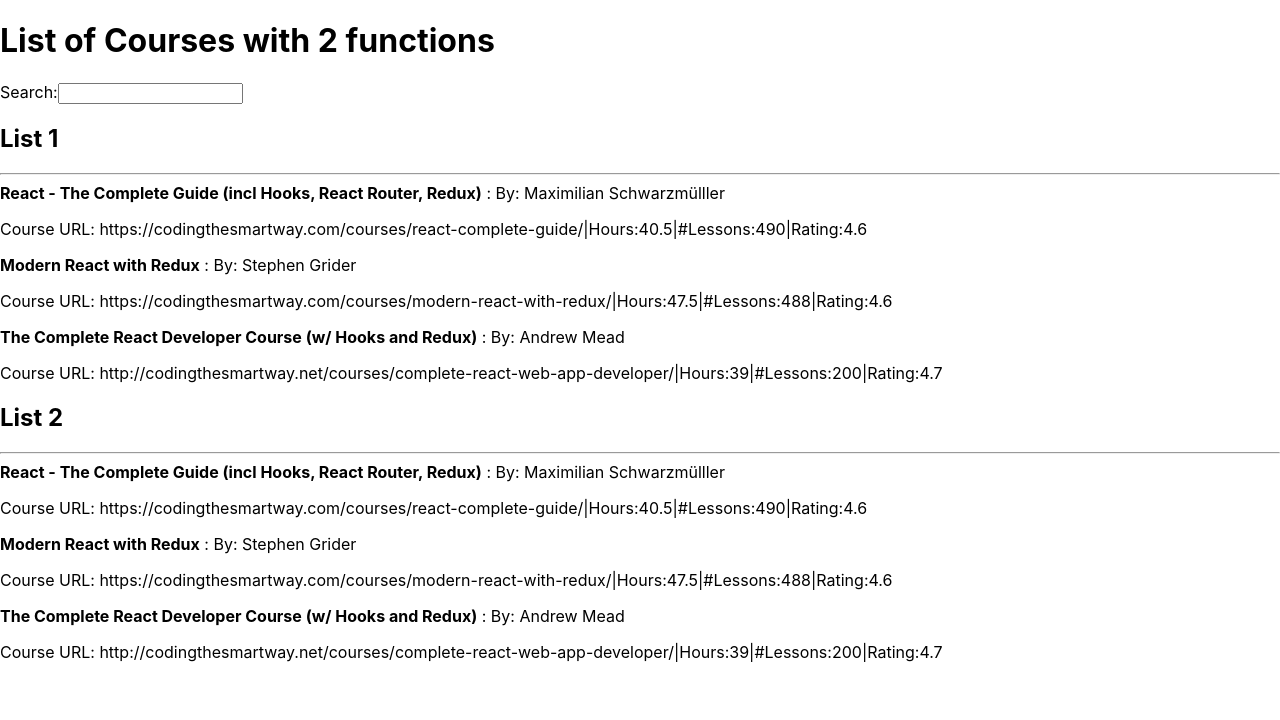
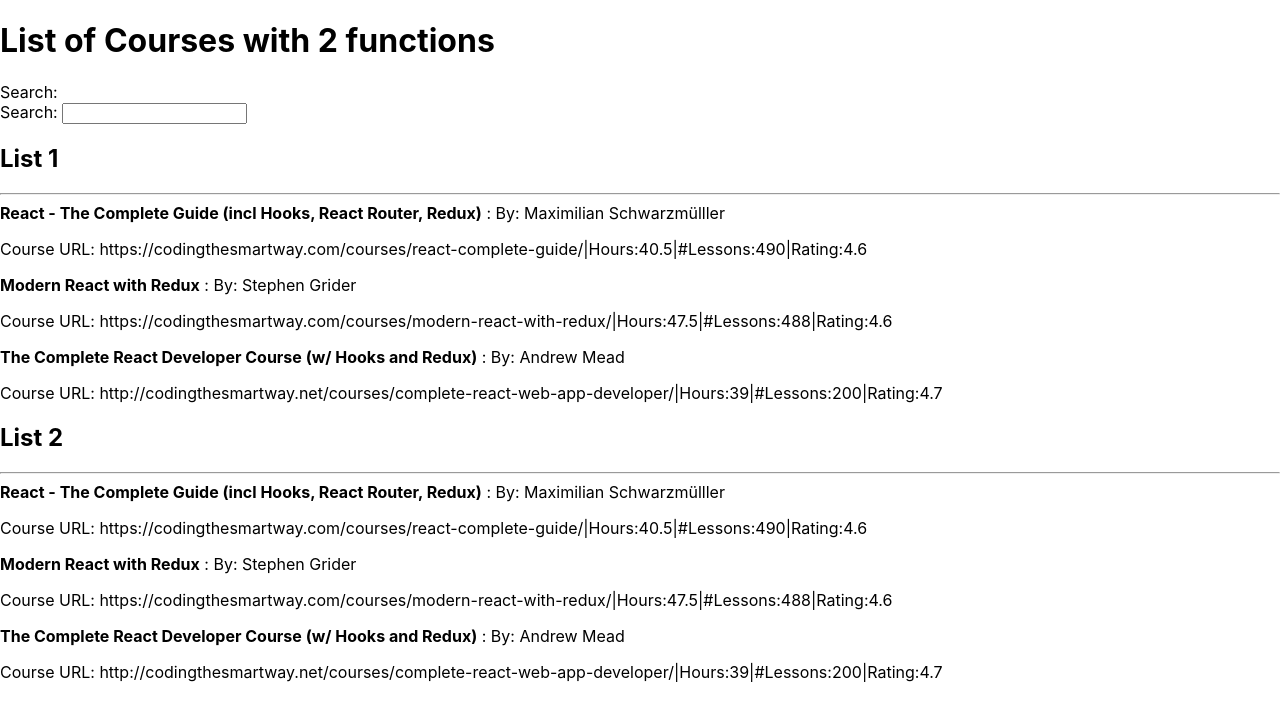
Before and after one commit to gmlogan/smartway, a React (Create React App) app: page / in a window 1280 px wide. Shown: the top 720 px of the page. Built offline with nearby package versions, Linux system fonts and the light colour scheme.

Commit message:
MOved Search to its own component

```diff
--- a/src/App.js
+++ b/src/App.js
@@ -1,6 +1,8 @@
 import React,{useState} from 'react';
 import CoursesList from './CoursesList';
 import CoursesList1 from './CoursesList1';
+import Search from './Search';
+
 
 const courses = [
   {
@@ -36,14 +38,13 @@ const courses = [
 const App = () => {
 
   const [searchText, setSearchText] = useState('');
-
+  const handleSearch = event => {
+    setSearchText(event.target.value);
+  }
   const filteredCourses = courses.filter(course => {
     return course.title.includes(searchText) || course.author.includes(searchText);
   });
 
-  const handleSearchInputChange = event => {
-    setSearchText(event.target.value);;
-  }
 
 
 
@@ -52,9 +53,7 @@ const App = () => {
       <h1>List of Courses with 2 functions</h1>
       <label htmlFor="searchInput">Search:</label>
 
-      <input id="searchInput" type="text"
-        onChange={handleSearchInputChange}>
-      </input>
+      <Search onSearch={handleSearch}></Search>
 
       <h2> List 1</h2>
       <hr />
--- /dev/null
+++ b/src/Search.js
@@ -0,0 +1,10 @@
+import React from 'react';
+
+const Search = ({ onSearch }) => (
+    <div>
+        <label htmlFor="search">Search: </label>
+        <input id="search" type="text" onChange={onSearch} />
+    </div>
+);
+
+export default Search;
```
